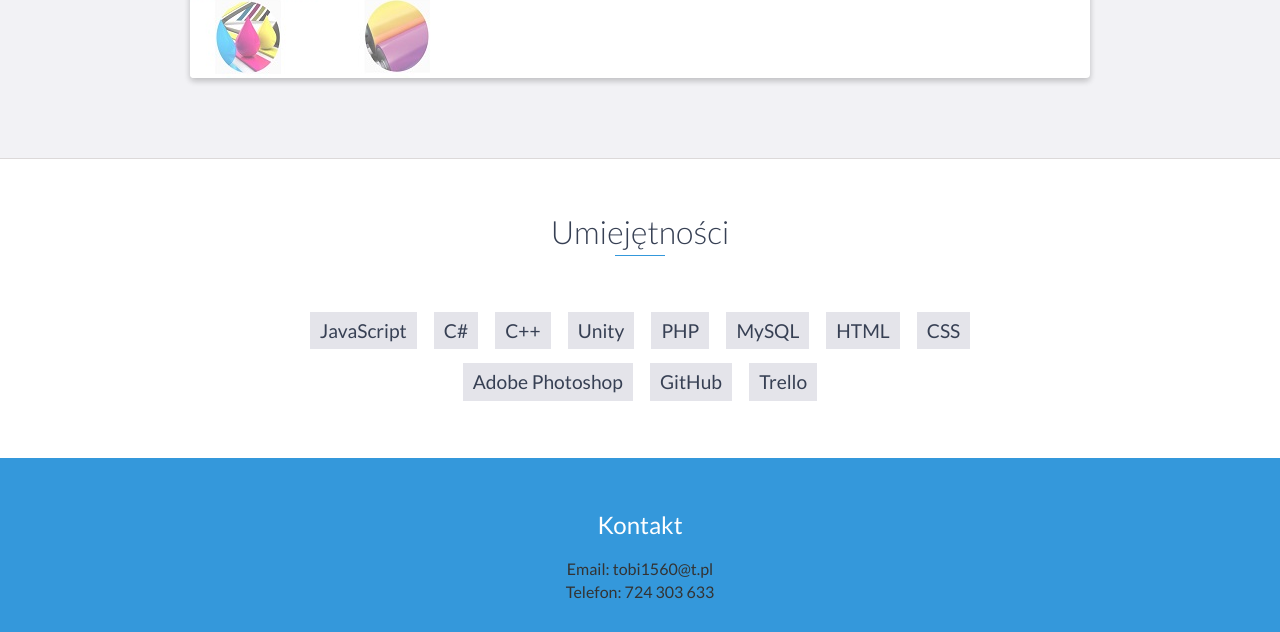
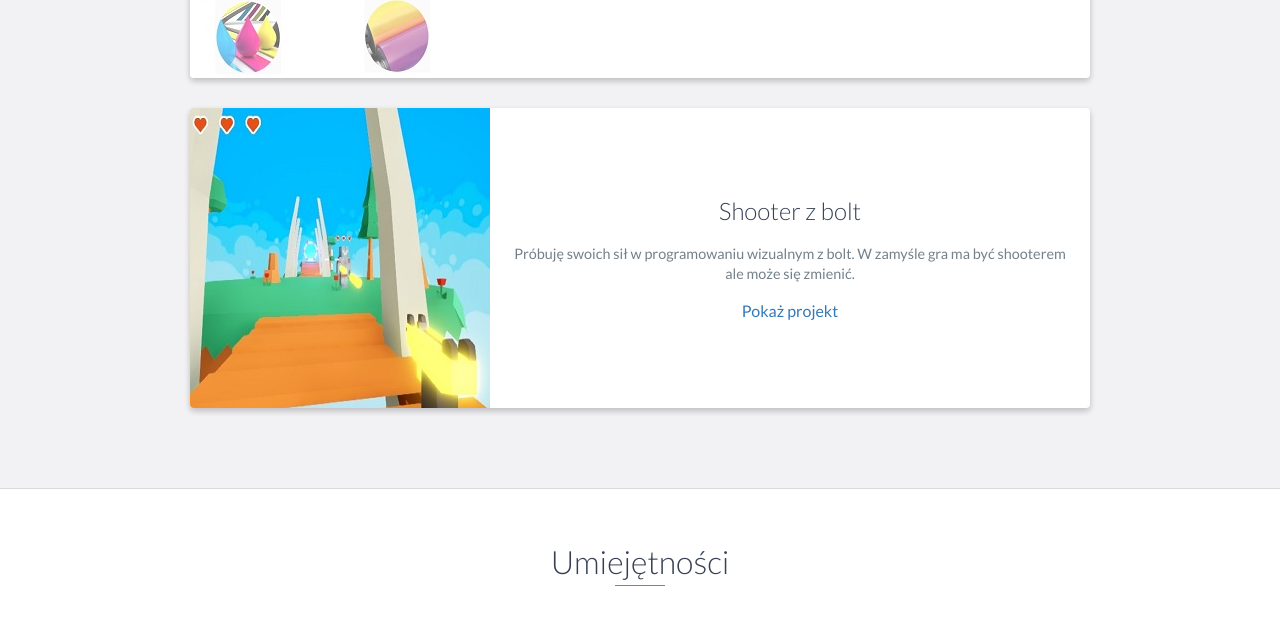
Before and after one commit to soleshhaker/soleshhaker.github.io, a website: page index.html in a window 1280 px wide. Shown: the part 2502-3134 px from the top of the page. Drawn offline with nearby package versions, Linux system fonts and the light colour scheme.

Commit message:
add new project

```diff
--- a/index.html
+++ b/index.html
@@ -159,6 +159,21 @@
                     <!-- End .project-info -->
                 </div>
                 <!-- End .project -->
+				<div class="project shadow-large">
+                    <div class="project-image">
+                        <img src="images/project3.jpg" />
+                    </div>
+                    <!-- End .project-image -->
+                    <div class="project-info">
+                        <h3>Shooter z bolt</h3>
+                        <p>
+                            Próbuję swoich sił w programowaniu wizualnym z bolt. W zamyśle gra ma być shooterem ale może się zmienić.
+                        </p>
+                        <a href="https://github.com/soleshhaker/shooter-bolt">Pokaż projekt</a>
+                    </div>
+                    <!-- End .project-info -->
+                </div>
+                <!-- End .project -->
             </div>
         </div>
     </div>
```
Also changed, not shown: images/project3.jpg (added).
